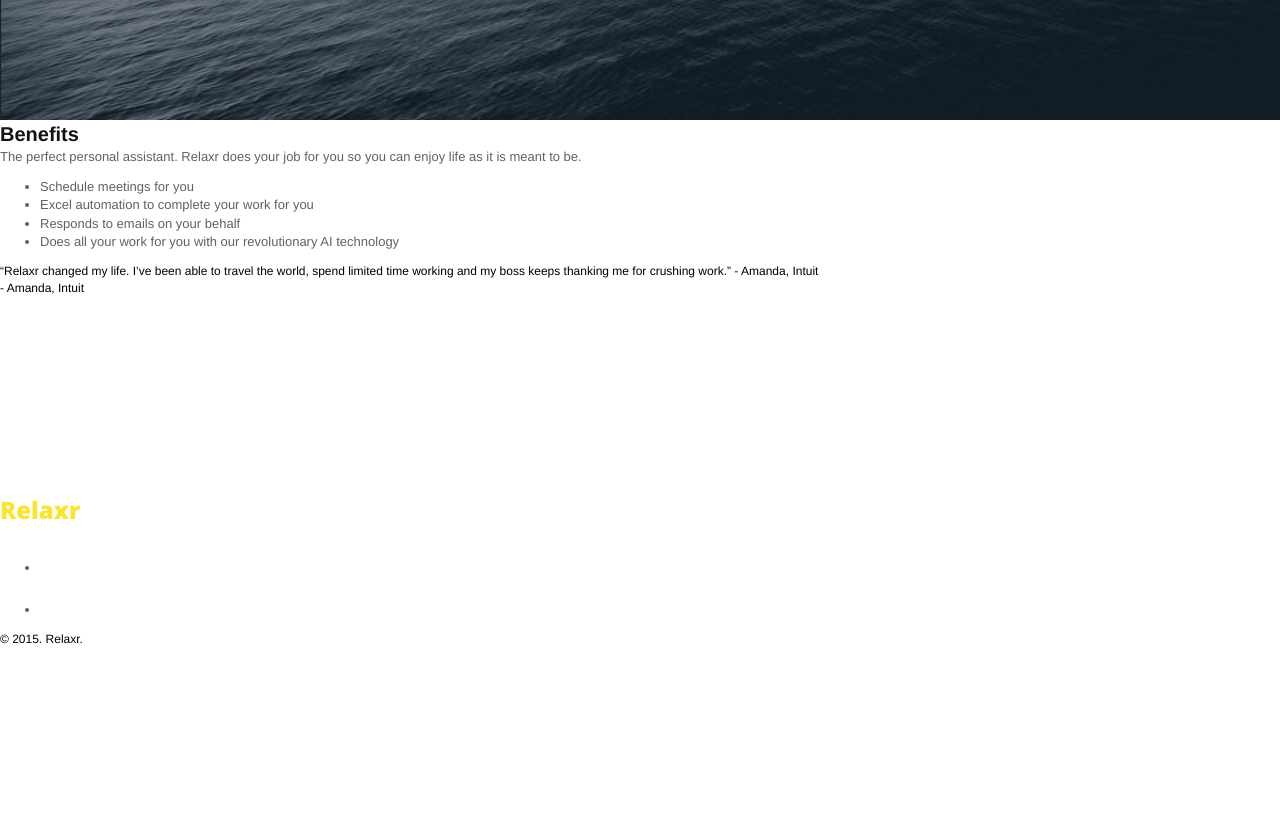
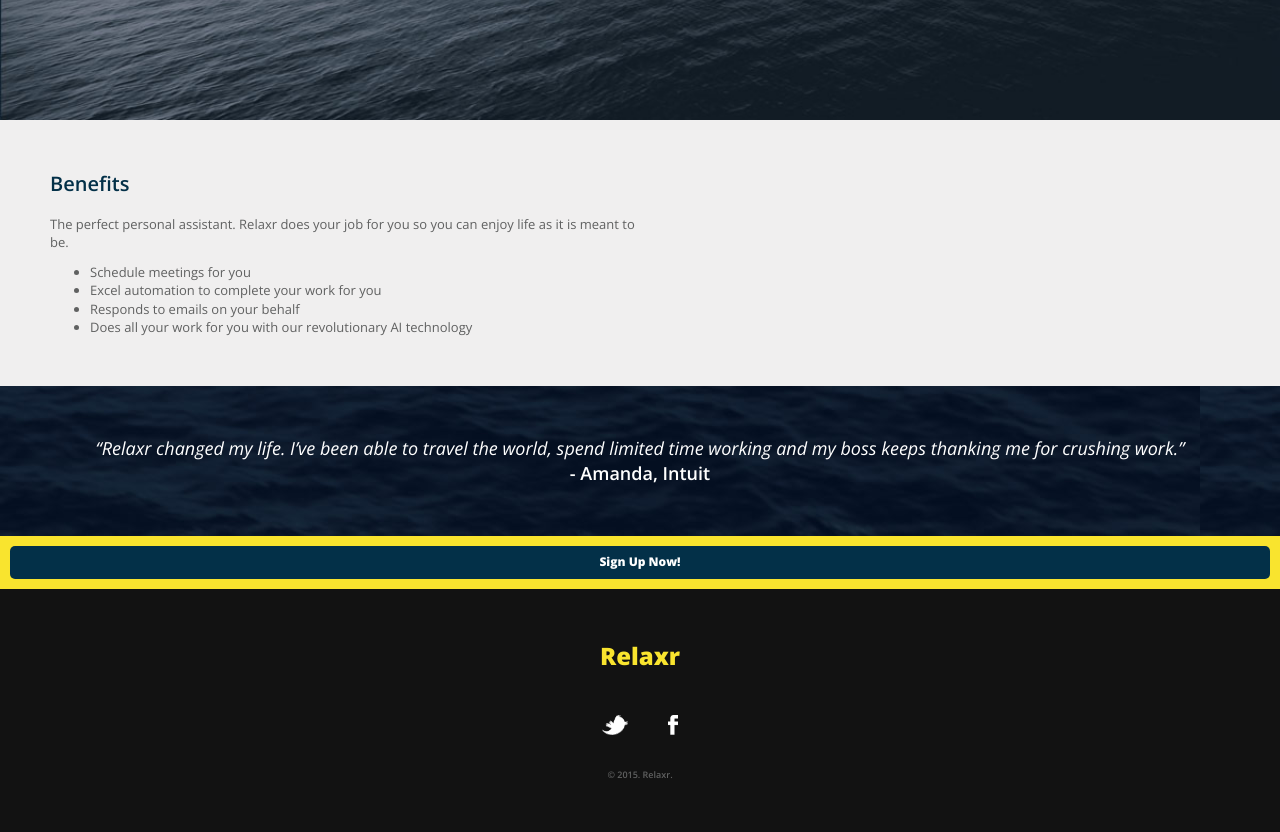
Before and after one commit to beardzitski/LAUREN_BIEDRZYCKI_GA_FEWD_WEEK_2_ASSIGNMENT_RELAXR, a plain HTML site: page index.html in a window 1280 px wide. Shown: the part 600-1432 px from the top of the page. Before the commit the page ends 1248 px from the top, so only its background shows below. Drawn offline with nearby package versions, Linux system fonts and the light colour scheme.

Commit message:
FEWD Assignment 2 Submission for 13 June Deadline
Still a lot of bugs with layout, but basic requirements for assessment
have been covered. Need to figure out a few issues.

```diff
--- a/css/reset.css
+++ b/css/reset.css
@@ -24,7 +24,7 @@ time, mark, audio, video {
 	vertical-align: baseline;
 }
 /* HTML5 display-role reset for older browsers */
-article, aside, details, figcaption, figure,
+article, /*aside*/, details, figcaption, figure,
 footer, header, hgroup, menu, nav, section {
 	display: block;
 }
--- a/css/style.css
+++ b/css/style.css
@@ -64,9 +64,19 @@ body {
   margin: auto;
   height: 90vh;
 }
+
+.center {
+  width: 100%;
+  display: flex;
+  align-items: center;
+  justify-content: center;
+}
+
+blockquote
 /******************************************
-/* HEADER
-/******************************************/
+/* ADDITIONAL STYLES
+/*******************************************/
+
 html, header {
   height: 100%;
 }
@@ -76,59 +86,70 @@ header {
 }
 
 .header-logo {
-  padding-left: 20px;
+  padding-left: 50px;
   padding-top: 20px;
 }
 .piece-of-mind-tagline {
   padding-top: 20vh;
 }
 
-.button {
-  display: block;
-  vertical-align: center
-  font-family: 'Open Sans', sans-serif;
-  font-weight: 800;
-  padding: 10px 40px;
-  text-align: center;
-  text-decoration: none;
-  margin: 10vh auto;
-  border-radius: 5px;
+.benefits {
+  background-color: #f0efef;
+  padding: 50px;
 }
 
-.button.get-it-now {
-  background-color: #f9e42e;
-  color: #033048;
-  font-size: 14px;
+.testimonial {
+  padding: 50px;
+  background-image: url(../images/testimonial_bg.jpg);
 }
 
-.center {
-  width: 100%;
-  display: flex;
-  align-items: center;
-  justify-content: center;
+aside {
+  padding: 10px;
+  background-color: #f9e42e;
 }
 
-/******************************************
-/* BENEFITS
-/******************************************/
-.benefits {
-
-}
 footer {
-
+  background-color: #121212;
+  padding: 50px;
 }
 
 h1.footer-logo {
   color: #f9e42e
 }
 
-/******************************************
-/* ADDITIONAL STYLES
-/*******************************************/
+ul.footer-social-links {
+  list-style: none;
+  padding: 0px;
+}
 
+li.social-links {
+  display: inline-block;
+  padding: 15px;
+}
+
+.social-links img {
+  max-width: 40px;
+  max-height: 30px;
+  padding: 5px;
+  margin: 10px auto;
+}
+
+ul {
+  margin-bottom: 0px;
+}
+
+.benefits h3, .benefits p {
+  max-width: 50%;
+}
 /******************************************
 /* FONTS
 /*******************************************/
+
+a {
+  font-family: 'Open Sans', sans-serif;
+  font-weight: 800;
+  font-size: 14px;
+}
 
 h1 {
   font-family: 'Open Sans', sans-serif;
@@ -146,25 +167,65 @@ h2 {
 }
 
 h3 {
+  font-family: 'Open Sans', sans-serif;
   font-size: 20px;
   font-weight: 600;
-  color: #121212;
+  color: #033048;
 }
 
 p, li {
+  font-family: 'Open Sans', sans-serif;
   font-size: 13px;
   font-weight: 300;
   color: #606161;
 }
 
+blockquote {
+  font-family: 'Open Sans', sans-serif;
+  font-size: 18px;
+  font-weight: 300;
+  font-style: italic;
+  color: white;
+  text-align: center;
+}
 
+.amanda-intuit-attribution {
+  font-family: 'Open Sans', sans-serif;
+  font-size: 18px;
+  font-weight: 600;
+  color: white;
+  display: block;
+  text-align: center;
+}
+
+h6.center {
+  font-family: 'Open Sans', sans-serif;
+  font-size: 9px;
+  font-weight: 600;
+  color: #606161;
+}
 
 /******************************************
 /* BUTTONS
 /*******************************************/
+.button {
+  display: block;
+  vertical-align: center;
+  padding: 8px 35px;
+  text-align: center;
+  text-decoration: none;
+  border-radius: 5px;
+}
 
+.button.get-it-now {
+  background-color: #f9e42e;
+  color: #033048;
+  font-size: 14px;
+  margin: 6vh auto;
+}
 
 .button.sign-up {
+  background-color: #033048;
   color: white;
   font-size: 12px;
 }
--- a/index.html
+++ b/index.html
@@ -20,6 +20,7 @@
 			</header>
 			<section class="benefits">
 				<h3>Benefits</h3>
+				<br />
 				<p>The perfect personal assistant. Relaxr does your job for you so you can enjoy life as it is meant to be.</p>
 				<ul>
 					<li>Schedule meetings for you</li>
@@ -30,20 +31,20 @@
 			</section>
 			<section class="testimonial">
 				<blockquote cite="http://">
-					“Relaxr changed my life. I’ve been able to travel the world, spend limited time working and my boss keeps thanking me for crushing work.” - Amanda, Intuit
+					“Relaxr changed my life. I’ve been able to travel the world, spend limited time working and my boss keeps thanking me for crushing work.”
 				</blockquote>
-				<span>- Amanda, Intuit</span>
+				<span class="amanda-intuit-attribution">- Amanda, Intuit</span>
 			</section>
 			<aside>
 				<a href="#" class="button sign-up">Sign Up Now!</a>
 			</aside>
 			<footer>
-				<h1 class="footer-logo">Relaxr</h1>
-				<ul>
-					<li><a href="#"><img src="images/twitter.png" alt="Twitter Logo"></a></li>
-					<li><a href="#"><img src="images/facebook.png" alt="Facebook Logo"></a></li>
+				<h1 class="center footer-logo">Relaxr</h1>
+				<ul class="footer-social-links center">
+					<li class="social-links"><a href="#"><img src="images/twitter.png" alt="Twitter Logo"></a></li>
+					<li class="social-links"><a href="#"><img src="images/facebook.png" alt="Facebook Logo"></a></li>
 				</ul>
-				&copy; 2015. Relaxr.
+				<h6 class="center">&copy; 2015. Relaxr.</h6>
 			</footer>
 		</div><!-- #container -->
 	</body>
```
